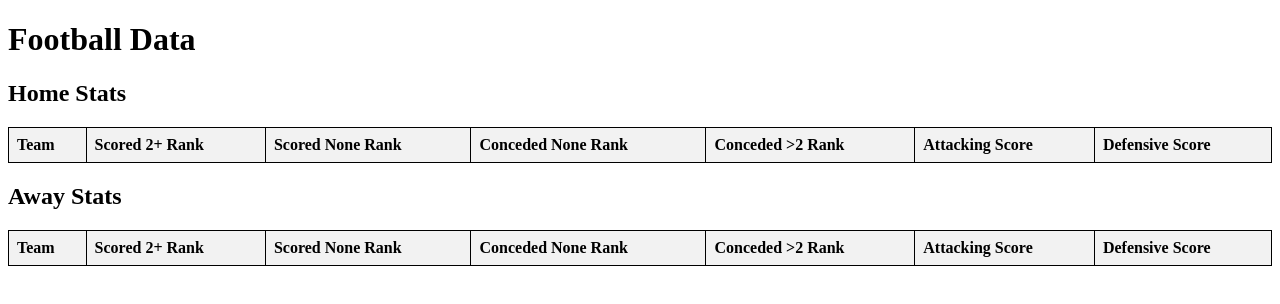
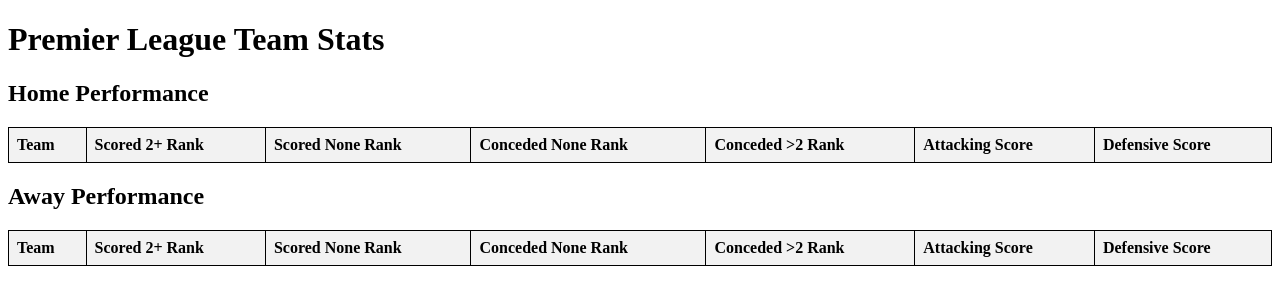
Before and after one commit to jjwall6/PL_Home_Away_Stats, a plain HTML site: page index.html in a window 1280 px wide. Drawn offline with Linux system fonts and the light colour scheme; no server answers.

Commit message:
Update index.html

```diff
--- a/index.html
+++ b/index.html
@@ -3,7 +3,7 @@
 <head>
   <meta charset="UTF-8">
   <meta name="viewport" content="width=device-width, initial-scale=1.0">
-  <title>Football Data</title>
+  <title>Premier League Team Stats</title>
   <style>
     table {
       width: 100%;
@@ -23,9 +23,9 @@
   </style>
 </head>
 <body>
-  <h1>Football Data</h1>
+  <h1>Premier League Team Stats</h1>
 
-  <h2>Home Stats</h2>
+  <h2>Home Performance</h2>
   <table id="home-stats-table">
     <thead>
       <tr>
@@ -43,7 +43,7 @@
     </tbody>
   </table>
 
-  <h2>Away Stats</h2>
+  <h2>Away Performance</h2>
   <table id="away-stats-table">
     <thead>
       <tr>
```
